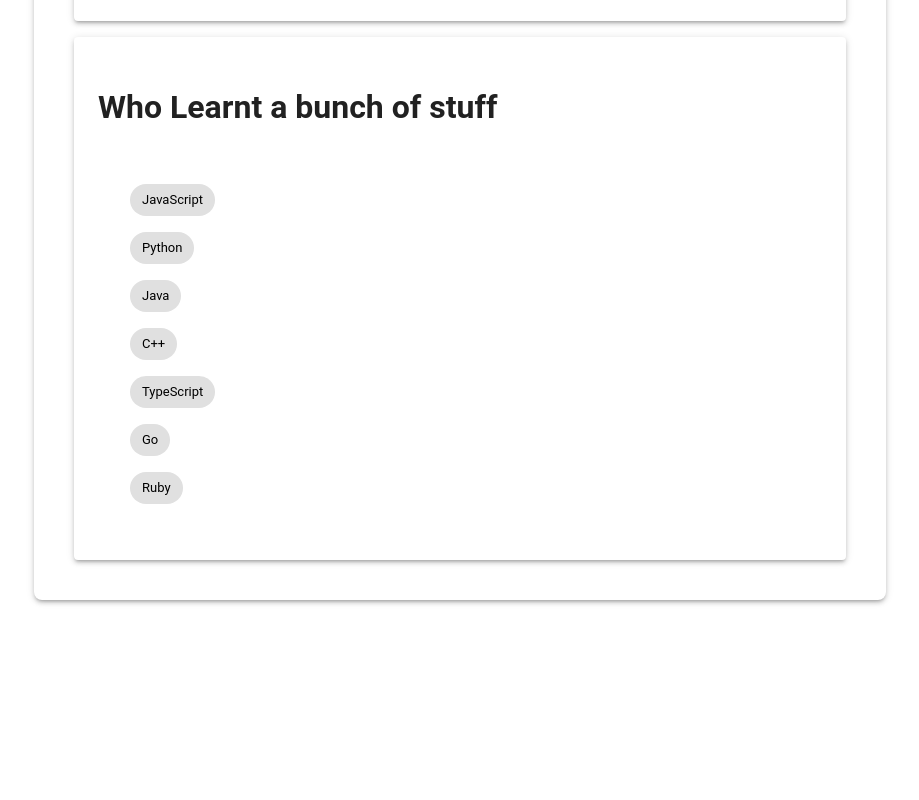
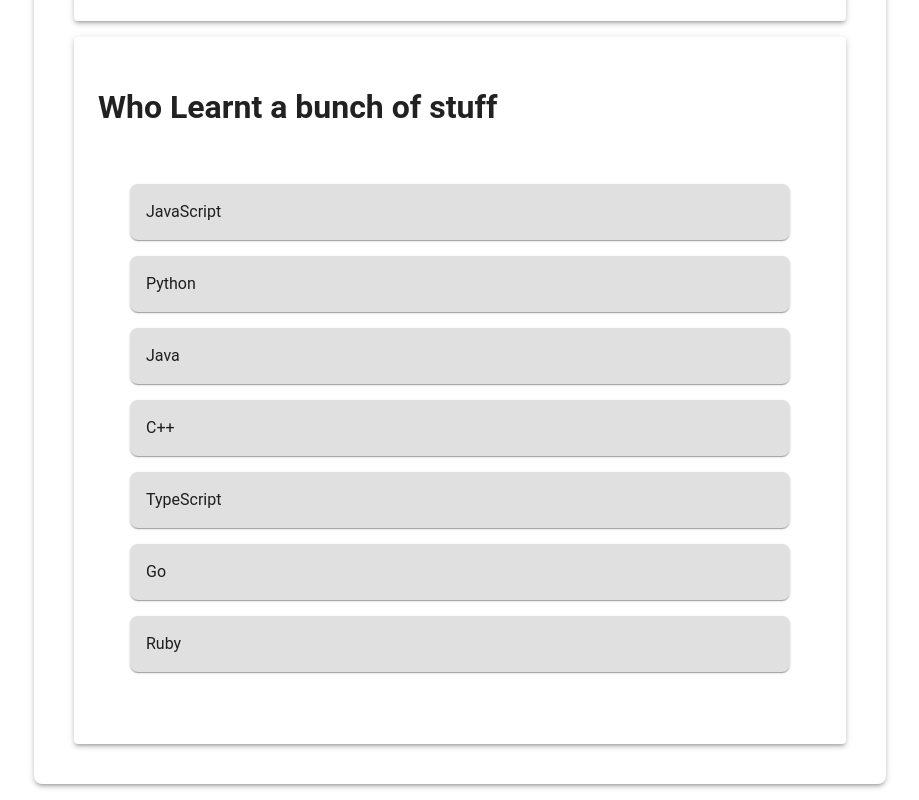
Before and after one commit to maxnormand97/portfolio-resume-2025, a React (Vite) app: page / in a window 1280 px wide. Shown: the part 893-1693 px from the top of the page, without its empty margins (180-1099 px from the left). Before the commit the page ends 1509 px from the top, so only its background shows below. Built offline with nearby package versions, Linux system fonts and the light colour scheme.

Commit message:
POC for code revealer and start on POC for mine sweeper in its own route

```diff
--- a/index.html
+++ b/index.html
@@ -4,6 +4,7 @@
     <meta charset="UTF-8" />
     <link rel="icon" type="image/svg+xml" href="/vite.svg" />
     <meta name="viewport" content="width=device-width, initial-scale=1.0" />
+    <!-- TODO: change this eventually add meta data for SEO all the jazz -->
     <title>new-portfolio-here-we-go</title>
   </head>
   <body>
--- a/package.json
+++ b/package.json
@@ -10,6 +10,8 @@
     "preview": "vite preview"
   },
   "dependencies": {
+    "@dnd-kit/core": "^6.3.1",
+    "@dnd-kit/sortable": "^10.0.0",
     "@emotion/react": "^11.14.0",
     "@emotion/styled": "^11.14.1",
     "@mui/icons-material": "^7.3.4",
--- a/src/App.tsx
+++ b/src/App.tsx
@@ -1,6 +1,7 @@
 import React from 'react';
 import { Routes, Route } from 'react-router-dom';
 import About from './pages/About';
+import BugSweeper from './pages/BugSweeper';
 // import Projects from './pages/Projects';
 // import Contact from './pages/Contact';
 
@@ -8,6 +9,7 @@ const App: React.FC = () => {
   return (
     <Routes>
       <Route path="/" element={<About />} />
+      <Route path="/bug-sweeper-poc" element={<BugSweeper />} />
       {/* <Route path="/projects" element={<Projects />} />
       <Route path="/contact" element={<Contact />} /> */}
     </Routes>
--- a/src/components/CodeRevealer.tsx
+++ b/src/components/CodeRevealer.tsx
@@ -1,77 +1,171 @@
 import React, { useState } from 'react';
+import {
+  DndContext,
+  closestCenter,
+  type DragEndEvent,
+  type DragOverEvent,
+} from '@dnd-kit/core';
+import {
+  arrayMove,
+  SortableContext,
+  sortableKeyboardCoordinates,
+  useSortable,
+} from '@dnd-kit/sortable';
+import { KeyboardSensor, PointerSensor, useSensor, useSensors } from '@dnd-kit/core';
 import Box from '@mui/material/Box';
-import Chip from '@mui/material/Chip';
-import Collapse from '@mui/material/Collapse';
 import Typography from '@mui/material/Typography';
-import Stack from '@mui/material/Stack';
+import { css, keyframes } from '@emotion/react';
 
-// TODO: POC clean up later with custom styling ect
 const languages = [
-  {
-    name: 'JavaScript',
-    details: 'JavaScript is a versatile language used for web development, both on the client and server side.'
-  },
-  {
-    name: 'Python',
-    details: 'Python is known for its simplicity and is widely used in data science, AI, and backend development.'
-  },
-  {
-    name: 'Java',
-    details: 'Java is a robust, object-oriented language commonly used for enterprise applications and Android development.'
-  },
-  {
-    name: 'C++',
-    details: 'C++ is a high-performance language often used in system programming, game development, and embedded systems.'
-  },
-  {
-    name: 'TypeScript',
-    details: 'TypeScript is a superset of JavaScript that adds static typing, making it ideal for large-scale applications.'
-  },
-  {
-    name: 'Go',
-    details: 'Go is a modern language designed for scalability and efficiency, often used in cloud and backend systems.'
-  },
-  {
-    name: 'Ruby',
-    details: 'Ruby is a dynamic language known for its simplicity and is popular in web development with Ruby on Rails.'
-  },
+  { id: '1', name: 'JavaScript' },
+  { id: '2', name: 'Python' },
+  { id: '3', name: 'Java' },
+  { id: '4', name: 'C++' },
+  { id: '5', name: 'TypeScript' },
+  { id: '6', name: 'Go' },
+  { id: '7', name: 'Ruby' },
 ];
 
+// TODO:
+// 1. Make them floating so they don't sort through each other
 export default function CodeRevealer() {
-  const [expanded, setExpanded] = useState<string | null>(null);
+  const [items, setItems] = useState(languages);
+  const [combiningId, setCombiningId] = useState<string | null>(null);
+  const [overId, setOverId] = useState<string | null>(null); // Track the current "over" item
 
-  const handleToggle = (language: string) => {
-    setExpanded((prev) => (prev === language ? null : language));
+  const sensors = useSensors(
+    useSensor(PointerSensor),
+    useSensor(KeyboardSensor, {
+      coordinateGetter: sortableKeyboardCoordinates,
+    })
+  );
+
+  const handleDragOver = (event: DragOverEvent) => {
+    const { over } = event;
+    setOverId(over?.id ? String(over.id) : null); // Update the "over" state
   };
 
-  // TODO: instead of this make a container that has draggable elements where the user
-  // can drag each skill into one another which grows. So a bunch of mini circles
-  // that grow into a larger circle. Each time it upgrades with an emoji or something
-  // to represent the skill level increasing. Have a reset button at some point.
+  const handleDragEnd = (event: DragEndEvent) => {
+    const { active, over } = event;
+
+    setOverId(null); // Reset the "over" state
+
+    if (!over) return;
+
+    if (active.id !== over.id) {
+      setCombiningId(String(over.id)); // Set the combining state to the target item's ID
+
+      setTimeout(() => {
+        setItems((prev) => {
+          const activeIndex = prev.findIndex((item) => item.id === active.id);
+          const overIndex = prev.findIndex((item) => item.id === over.id);
+
+          // Combine items if dropped on another item
+          if (overIndex !== -1) {
+            const combinedItem = {
+              id: `${prev[overIndex].id}-${prev[activeIndex].id}`,
+              name: `${prev[overIndex].name} + ${prev[activeIndex].name}`,
+            };
+
+            const newItems = prev.filter(
+              (_, index) => index !== activeIndex && index !== overIndex
+            );
+
+            newItems.splice(overIndex, 0, combinedItem);
+            return newItems;
+          }
+
+          // Otherwise, reorder items
+          return arrayMove(prev, activeIndex, overIndex);
+        });
+
+        setCombiningId(null); // Reset the combining state after the animation
+      }, 300); // Match the duration of the CSS animation
+    }
+  };
 
   return (
-    <Box sx={{ width: '100%', p: 4 }}>
-      <Stack spacing={2}>
-        {languages.map((language) => (
-          <Box key={language.name}>
-            <Chip
-              label={language.name}
-              onClick={() => handleToggle(language.name)}
-              sx={{
-                cursor: 'pointer',
-                bgcolor: expanded === language.name ? 'primary.main' : 'grey.300',
-                color: expanded === language.name ? 'white' : 'black',
-                '&:hover': { bgcolor: 'primary.light', color: 'white' },
-              }}
+    <DndContext
+      sensors={sensors}
+      collisionDetection={closestCenter}
+      onDragOver={handleDragOver} // Handle drag over events
+      onDragEnd={handleDragEnd}
+    >
+      <SortableContext items={items.map((item) => item.id)}>
+        <Box sx={{ width: '100%', p: 4 }}>
+          {items.map((item) => (
+            <SortableItem
+              key={item.id}
+              id={item.id}
+              name={item.name}
+              isCombining={combiningId === item.id}
+              isOver={overId === item.id} // Pass the "over" state
             />
-            <Collapse in={expanded === language.name}>
-              <Box sx={{ mt: 1, p: 2, bgcolor: 'grey.100', borderRadius: 2 }}>
-                <Typography>{language.details}</Typography>
-              </Box>
-            </Collapse>
-          </Box>
-        ))}
-      </Stack>
+          ))}
+        </Box>
+      </SortableContext>
+    </DndContext>
+  );
+}
+
+function SortableItem({
+  id,
+  name,
+  isCombining,
+  isOver,
+}: {
+  id: string;
+  name: string;
+  isCombining: boolean;
+  isOver: boolean;
+}) {
+  const { attributes, listeners, setNodeRef, transform, transition } = useSortable({
+    id,
+  });
+
+  const style = {
+    transform: transform
+      ? `translate3d(${transform.x}px, ${transform.y}px, 0)`
+      : undefined,
+    transition,
+  };
+
+  const combiningAnimation = keyframes`
+    0% { transform: scale(1); background-color: #e0e0e0; }
+    50% { transform: scale(1.1); background-color: #ffcc80; }
+    100% { transform: scale(1); background-color: #e0e0e0; }
+  `;
+
+  const combiningStyle = isCombining
+    ? css`
+        animation: ${combiningAnimation} 0.3s ease-in-out;
+      `
+    : undefined;
+
+    const overStyle = isOver
+    ? {
+        backgroundColor: '#ffc0cb', // Use backgroundColor instead of bgcolor
+      }
+    : {};
+
+  return (
+    <Box
+      ref={setNodeRef}
+      {...attributes}
+      {...listeners}
+      sx={{
+        ...style,
+        ...combiningStyle,
+        ...overStyle,
+        p: 2,
+        mb: 2,
+        backgroundColor: 'grey.300',
+        borderRadius: 2,
+        cursor: 'grab',
+        boxShadow: 1,
+      }}
+    >
+      <Typography>{name}</Typography>
     </Box>
   );
 }
--- /dev/null
+++ b/src/components/bug-sweeper/Tile.tsx
@@ -0,0 +1,23 @@
+export interface TileProps {
+  isBug: boolean;
+  isActive: boolean;
+  onClick: () => void; // We will need to have a handler here that toggles if its a bug or not
+}
+
+export default function Tile({ isBug, isActive, onClick }: TileProps) {
+  return (
+    <div
+      onClick={onClick}
+      style={{
+        width: 32,
+        height: 32,
+        border: '1px solid #888',
+        display: 'inline-block',
+        background: isActive ? (isBug ? '#f44336' : '#90caf9') : '#ccc',
+        margin: 2,
+        boxSizing: 'border-box',
+        cursor: 'pointer',
+      }}
+    />
+  );
+}
--- /dev/null
+++ b/src/pages/BugSweeper.tsx
@@ -0,0 +1,47 @@
+import React from 'react';
+import Tile from '../components/bug-sweeper/Tile'
+
+const BugSweeper: React.FC = () => {
+  // TODO:
+  // This will be like a mini minesweeper game but for bugs. The user will see something like the old minesweeper windows
+  // game from the 2000s. There will be a bunch of tiles (we can make it configurable later) and within each tile there
+  // may or may not be a bug. Use the rules from the classic minesweeper game for this.
+
+  // Rules are as follows (according to AI)
+
+    // The game board is a grid of covered cells, some containing mines.
+    // The player clicks cells to reveal them.
+    // If a mine is revealed, the game ends (loss).
+    // If a cell without a mine is revealed, it shows a number indicating how many adjacent cells contain mines (0–8).
+    // Revealing a cell with zero adjacent mines automatically reveals all adjacent cells recursively.
+    // The player can flag cells suspected to contain mines.
+    // The game is won when all non-mine cells are revealed.
+    // The player loses if a mine is revealed.
+
+  // 1. we need to generate a function that creates a bunch of divs that look like tiles, the div is probably better to be
+  // its own component.
+
+  // 2. It makes sense for the tile to contain a state, if its a bug or not, if it has been clicked or not (active - inactive) we
+  // should add this as props to the Tile. We could also have a tile interface as well
+
+  function generateTiles(rows: number, cols: number) {
+    const tiles = [];
+    for (let r = 0; r < rows; r++) {
+      for (let c = 0; c < cols; c++) {
+        tiles.push(<Tile key={`${r}-${c}`} />);
+      }
+    }
+    return tiles;
+  }
+
+  const rows = 8;
+  const cols = 8;
+
+  return (
+    <div style={{ width: cols * 36 }}>
+      {generateTiles(rows, cols)}
+    </div>
+  );
+};
+
+export default BugSweeper;
```
Also changed, not shown: src/pages/About.tsx (+13 -1 lines), 1 other file (tests, documents, lock files or other folders).
